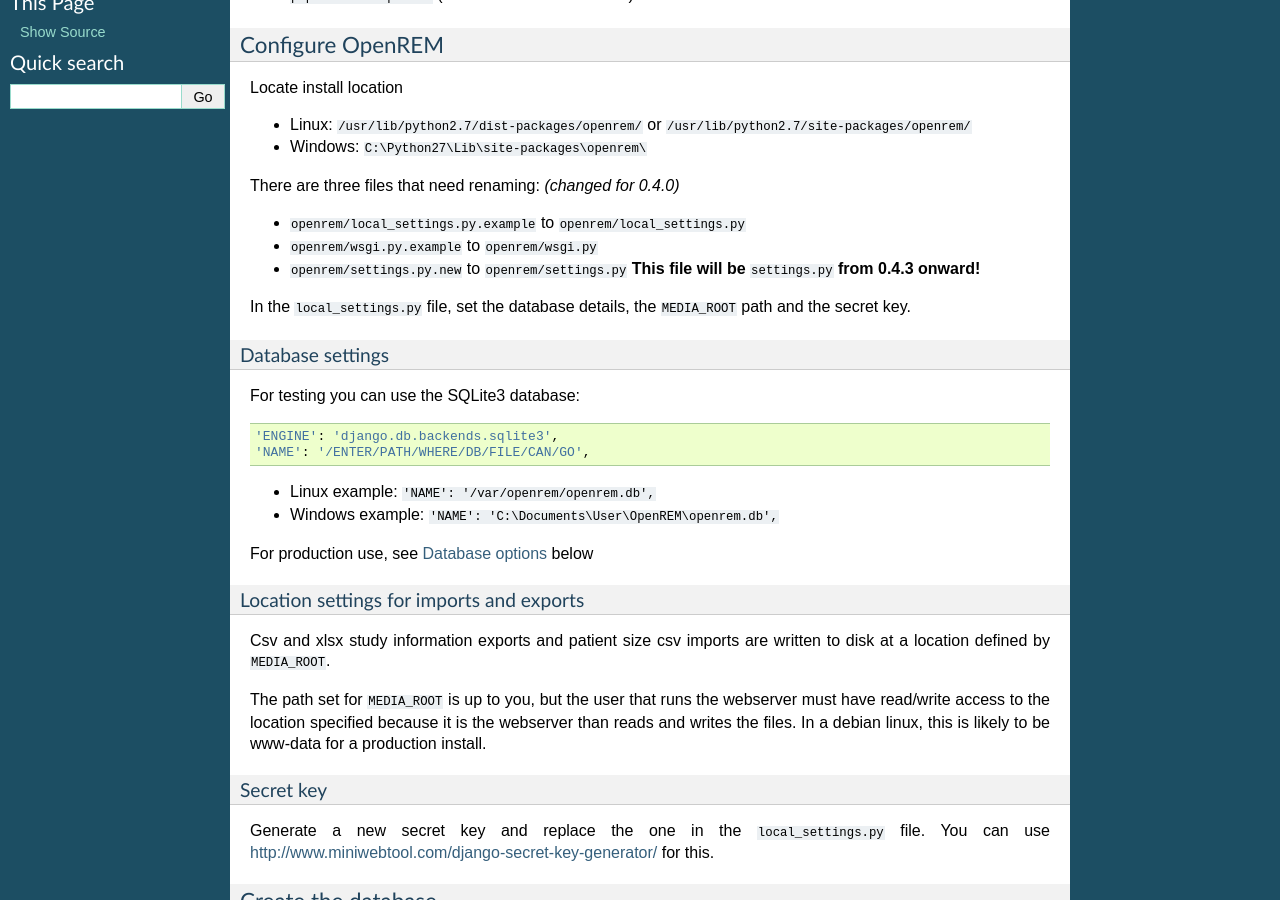
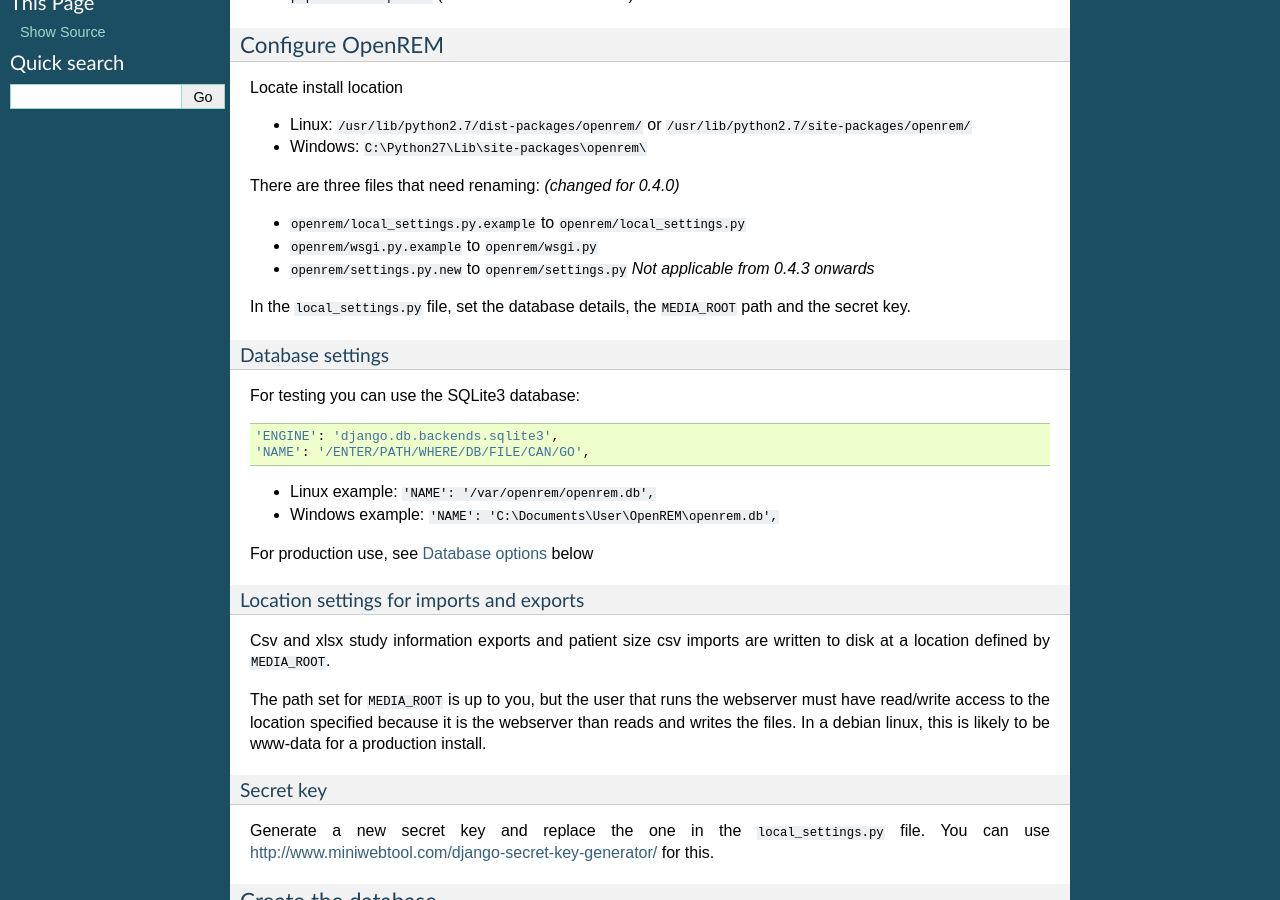
Before and after one commit to ckswilliams/modOpenREM, a Sphinx documentation site: the page built from docs/install.rst, in a window 1280 px wide and 900 px high, scrolled down 712 px. Built offline with Sphinx 7.4.7, drawn with Linux system fonts in a browser that asks for light colours.

Commit message:
Changed the phrasing regarding the settings.py file naming. Refs #91, #98.

```diff
--- a/docs/install.rst
+++ b/docs/install.rst
@@ -50,7 +50,7 @@
 
 + ``openrem/local_settings.py.example`` to ``openrem/local_settings.py``
 + ``openrem/wsgi.py.example`` to ``openrem/wsgi.py``
-+ ``openrem/settings.py.new`` to ``openrem/settings.py`` **This file will be** ``settings.py`` **from 0.4.3 onward!**
++ ``openrem/settings.py.new`` to ``openrem/settings.py`` *Not applicable from 0.4.3 onwards*
 
 In the ``local_settings.py`` file, set the database details, the ``MEDIA_ROOT`` path and the secret key.
 
```
